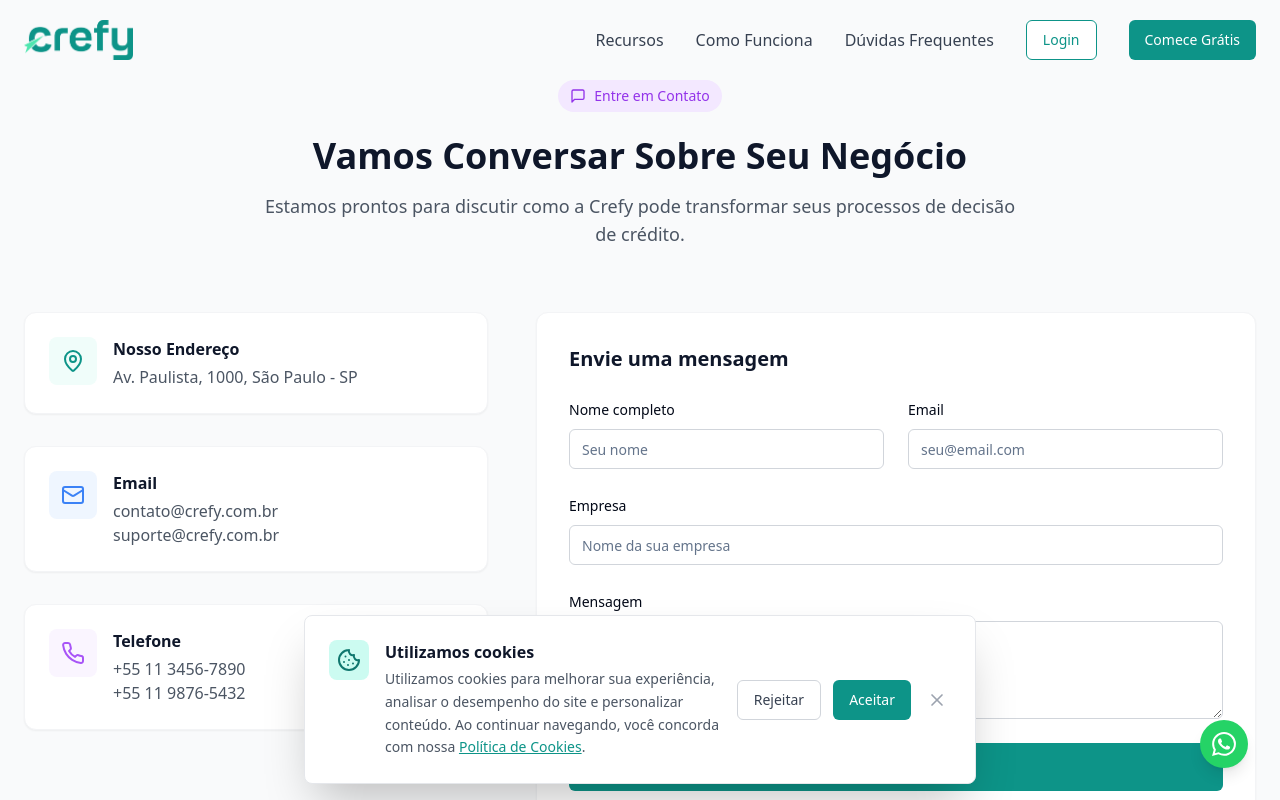
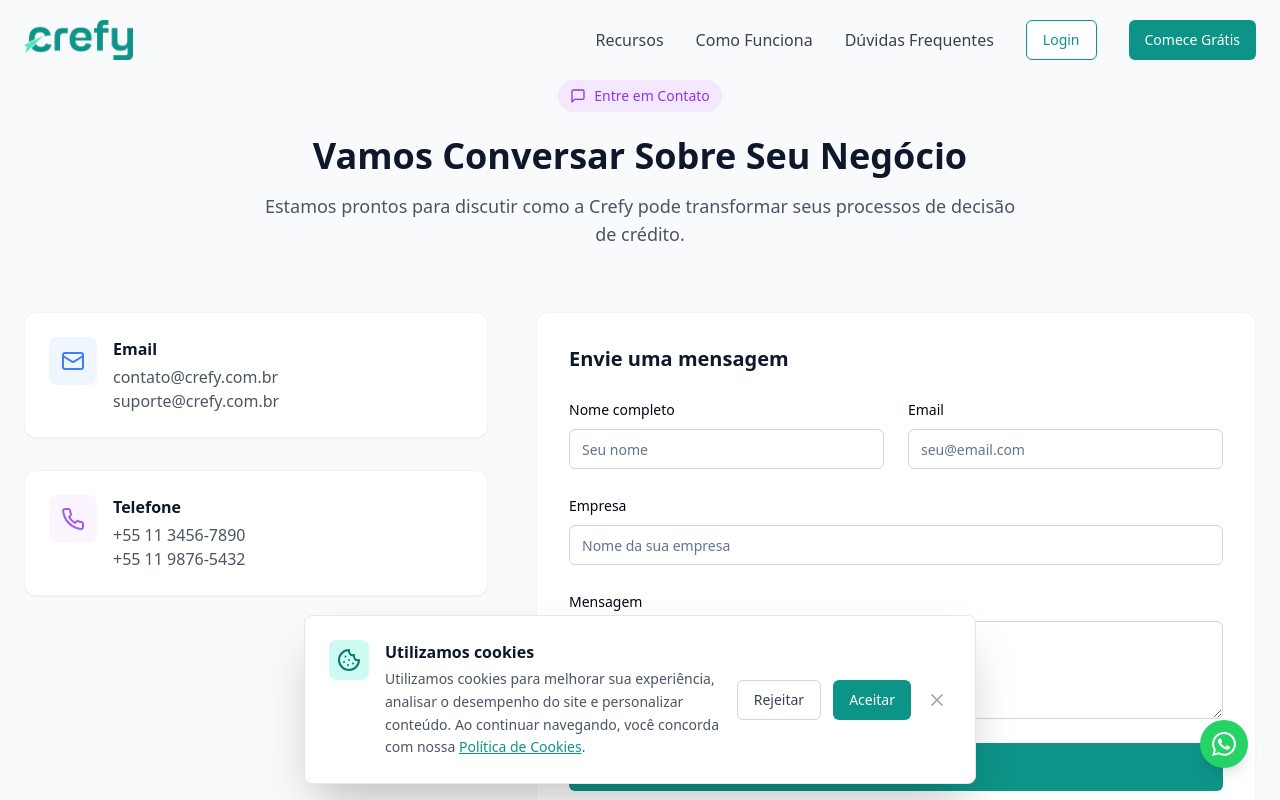
Before and after one commit to joaopedrosandrade/crefyfront, a React (Vite) app: page /contato in a window 1280 px wide. Shown: the top 800 px of the page. Built offline with nearby package versions, Linux system fonts and the light colour scheme.

Commit message:
Remove address details from ContactSection component for a cleaner layout while maintaining the overall structure and styling.

```diff
--- a/src/components/ContactSection.tsx
+++ b/src/components/ContactSection.tsx
@@ -59,17 +59,7 @@ const ContactSection = () => {
 
         <div className="grid grid-cols-1 lg:grid-cols-5 gap-12 items-start">
           <div className="lg:col-span-2 space-y-8">
-            <div className="bg-white p-6 rounded-xl shadow-sm border border-gray-100">
-              <div className="flex items-start">
-                <div className="bg-teal-50 p-3 rounded-lg mr-4">
-                  <MapPin size={24} className="text-teal-500" />
-                </div>
-                <div>
-                  <h3 className="font-bold text-riskon-900 mb-1">Nosso Endereço</h3>
-                  <p className="text-gray-600">Av. Paulista, 1000, São Paulo - SP</p>
-                </div>
-              </div>
-            </div>
+
 
             <div className="bg-white p-6 rounded-xl shadow-sm border border-gray-100">
               <div className="flex items-start">
```
